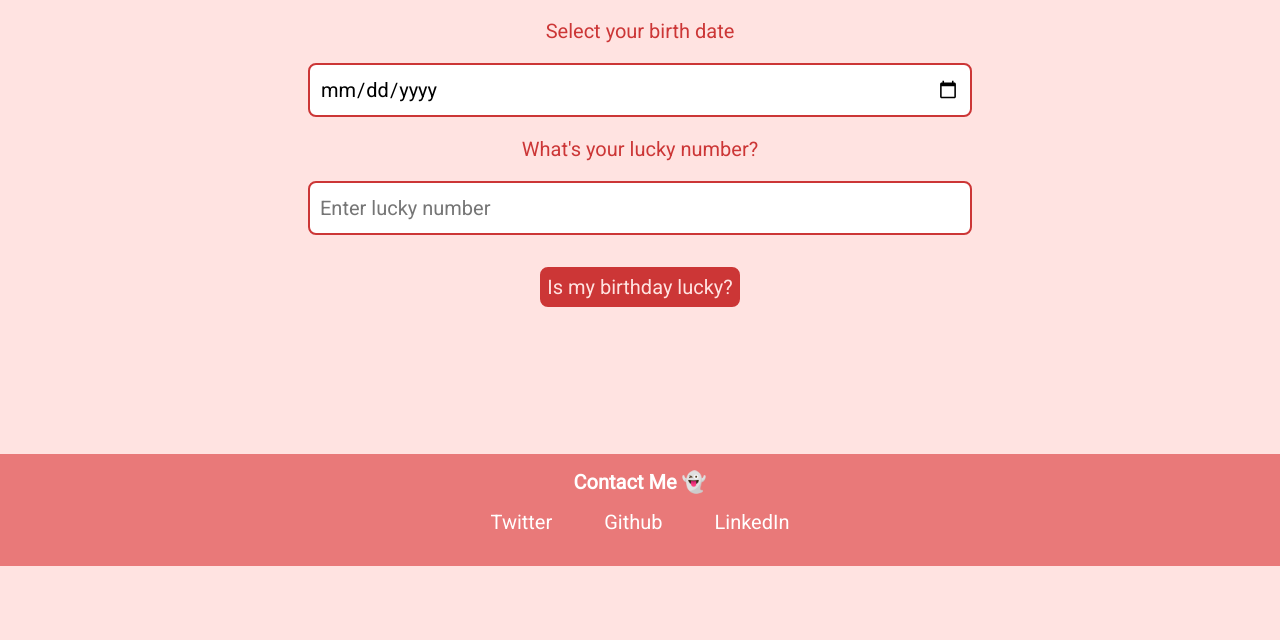
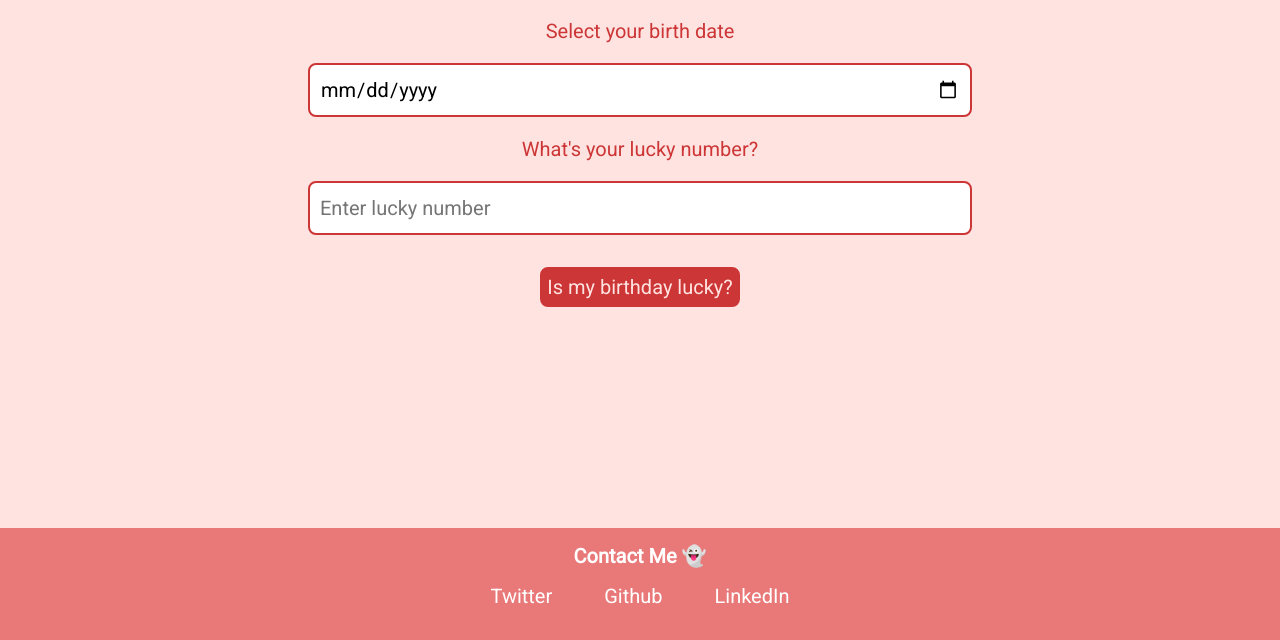
Before and after one commit to dhrupotter/lucky-birthday, a plain HTML site: page index.html in a window 1280 px wide. Shown: the part 160-800 px from the top of the page. Drawn offline with Linux system fonts and the light colour scheme.

Commit message:
style: update styles with flex

```diff
--- a/index.html
+++ b/index.html
@@ -8,6 +8,8 @@
     <link rel="stylesheet" href="styles.css" />
   </head>
   <body>
+    <div class="main-wrapper">
+      <div>
         <nav class="navigation">
           <div class="navContent">Try your Luck</div>
         </nav>
@@ -32,15 +34,19 @@
           </div>
           <div class="output"></div>
         </div>
+      </div>
 
       <footer class="footer">
         <div class="footer-header">Contact Me 👻</div>
         <ul class="social-links list-non-bullet">
           <li class="list-item-inline"><a class="link" href="/">Twitter</a></li>
           <li class="list-item-inline"><a class="link" href="/">Github</a></li>
-        <li class="list-item-inline"><a class="link" href="/">LinkedIn</a></li>
+          <li class="list-item-inline">
+            <a class="link" href="/">LinkedIn</a>
+          </li>
         </ul>
       </footer>
+    </div>
 
     <script src="index.js"></script>
   </body>
--- a/styles.css
+++ b/styles.css
@@ -15,13 +15,17 @@ body {
   margin: 0rem;
 }
 
+.main-wrapper {
+  display: flex;
+  justify-content: space-between;
+  flex-direction: column;
+  min-height: 100vh;
+}
 .navigation {
   background-color: var(--primary-color);
   color: var(--off-white);
   padding: 1rem;
   height: 4rem;
-  /* border-bottom-left-radius: 1rem;
-    border-bottom-right-radius: 1rem; */
 }
 
 .navContent {
@@ -104,7 +108,6 @@ body {
   padding: 1rem 1rem;
   /* border-top-left-radius: 1rem;
     border-top-right-radius: 1rem; */
-  margin-top: 7.2rem;
 }
 
 .footer-header {
```
Lines whose indentation alone changed are shown as unchanged.
